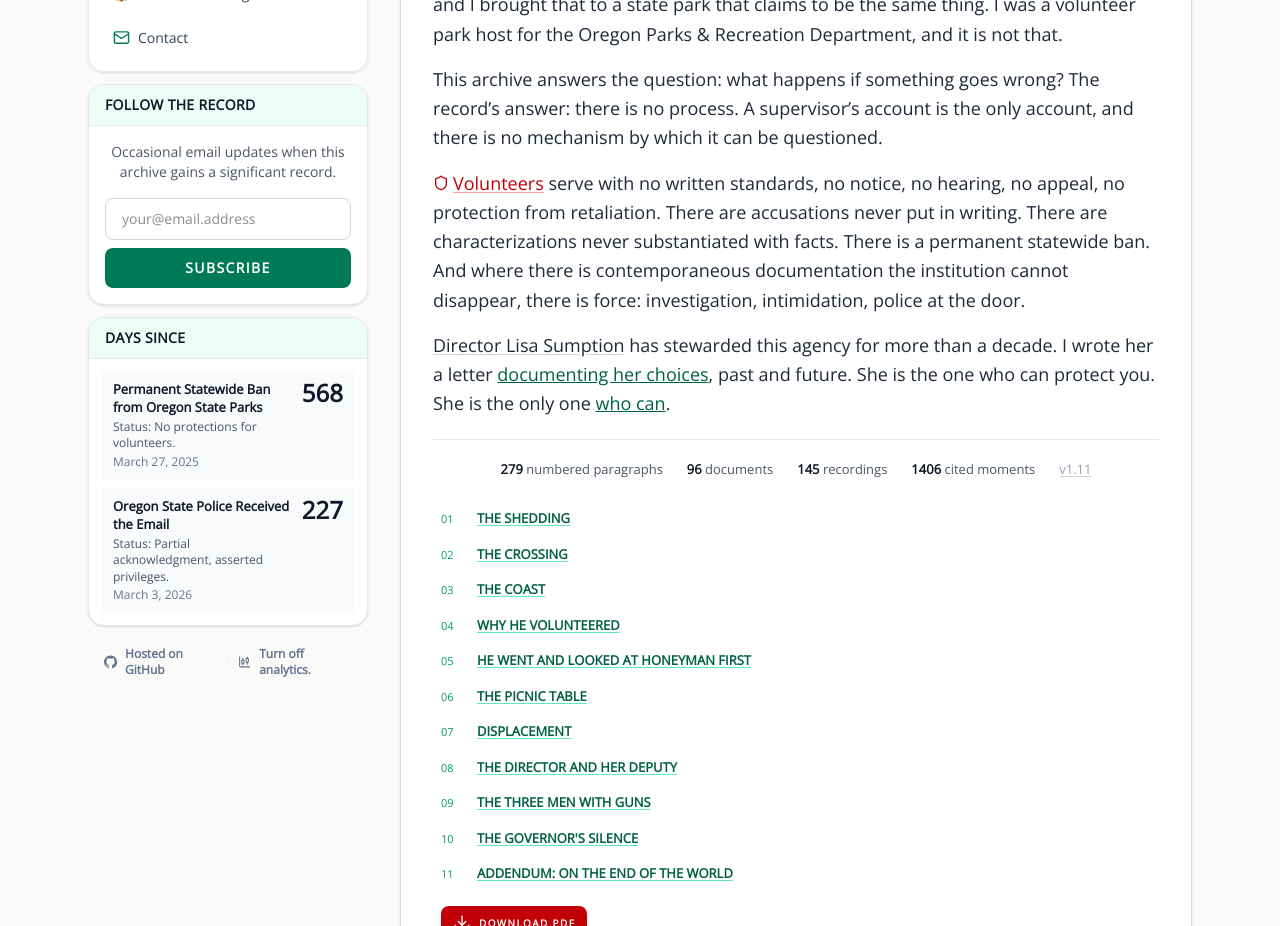
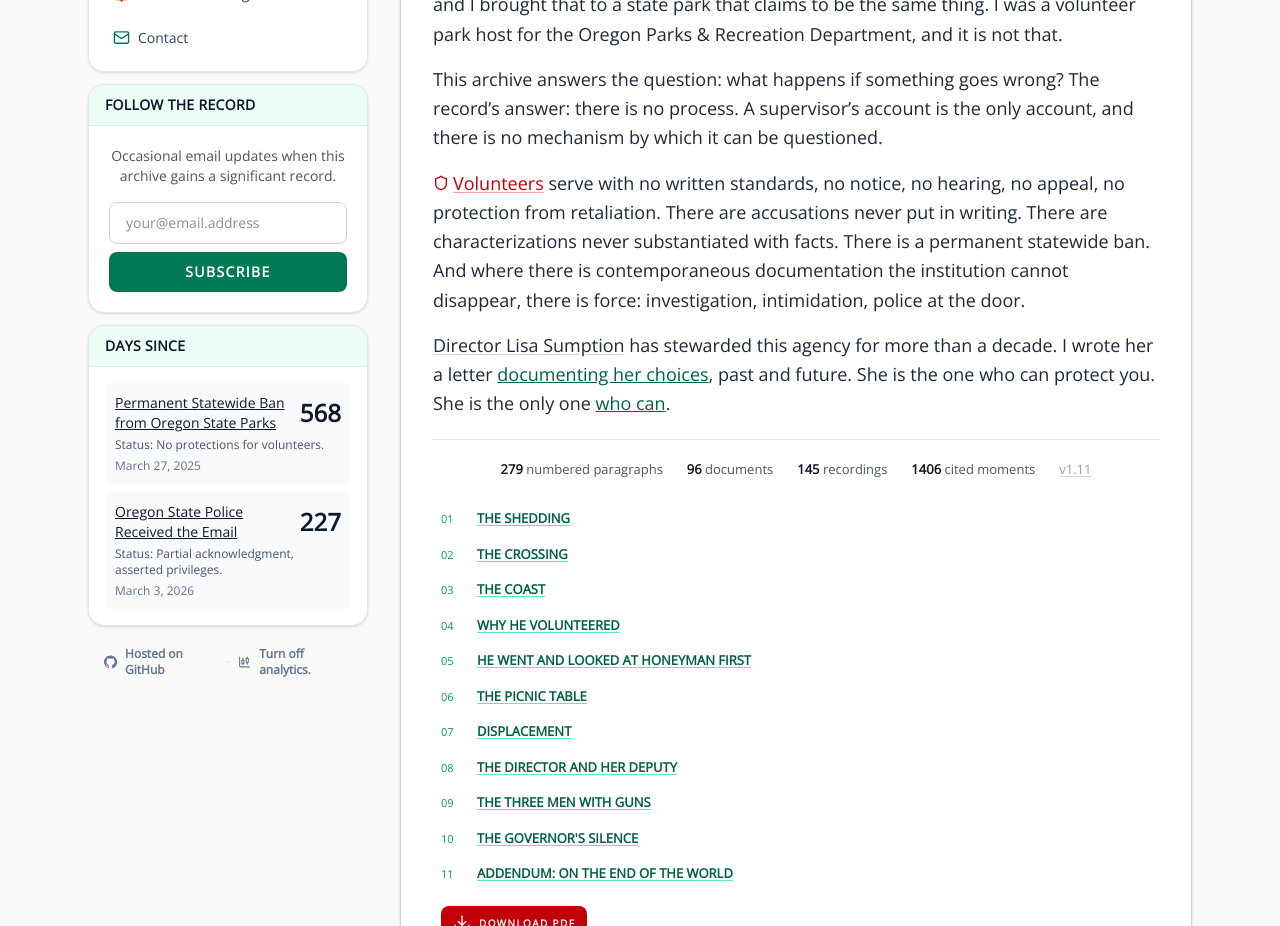
Before and after one commit to rswfire/rswfire.oprd, a Next.js app: page / in a window 1280 px wide. Shown: the part 820-1746 px from the top of the page. Built offline with nearby package versions, Linux system fonts and the light colour scheme; no server answers.

Commit message:
Revert "Phone menu: the shield, the newsletter and the tracker tightened"
This reverts commit 35ff92d2f92dede41ce42635f673cc7d6405cd93.

```diff
--- a/components/Header.tsx
+++ b/components/Header.tsx
@@ -6,6 +6,7 @@ import Icon from "@/components/Icon";
 import NewsletterSignup from "@/components/NewsletterSignup";
 import HostedOnGithub from "@/components/HostedOnGithub";
 import Tracker from "@/components/Tracker";
+import VolunteerShield from "@/components/VolunteerShield";
 import { archiveSections } from "@/lib/sections";
 
 export default function Header() {
@@ -219,19 +220,8 @@ export default function Header() {
                                 }
                             }}
                         >
-                            <Link
-                                href="/volunteers"
-                                className="flex items-center gap-3 overflow-hidden rounded-xl border border-red-200 shadow-sm"
-                            >
-                                <span className="flex h-12 w-11 shrink-0 items-center justify-center bg-red-700">
-                                    <Icon name="Shield" className="text-white w-5 h-5" size={20} strokeWidth={1.75} />
-                                </span>
-                                <span className="py-1.5 pr-3 leading-tight">
-                                    <span className="block text-[11px] font-bold uppercase tracking-widest text-red-900">For Volunteers</span>
-                                    <span className="block text-[11px] text-gray-600">If this happened to you, it has a name.</span>
-                                </span>
-                            </Link>
-                            <NewsletterSignup />
+                            <VolunteerShield />
+                                            <NewsletterSignup />
                             <Tracker />
                             <HostedOnGithub />
                         </div>
--- a/components/NewsletterSignup.tsx
+++ b/components/NewsletterSignup.tsx
@@ -33,7 +33,7 @@ export default function NewsletterSignup() {
             <div className="border-b border-slate-200 bg-emerald-50 px-4 py-2.5">
                 <h2 className="text-sm font-bold uppercase tracking-wide text-slate-900">Follow the Record</h2>
             </div>
-            <div className="p-4">
+            <div className="p-5">
                 <div className="text-center text-sm text-gray-600">
                     Occasional email updates when this archive gains a significant record.
                 </div>
--- a/components/Tracker.tsx
+++ b/components/Tracker.tsx
@@ -86,42 +86,42 @@ export default function Tracker() {
                 </div>
             </div>
 
-            <div className="p-3 space-y-4">
+            <div className="p-4 space-y-4">
 
                 <div>
                     <div className="space-y-2">
                         {SILENCE_EVENTS.map((event, index) => {
                             const days = calculateDaysSince(event.date);
                             return (
-                                <div key={index} className="grid grid-cols-[1fr_auto] items-start gap-x-3 rounded bg-slate-50 px-3 py-2.5">
-                                    <div className="min-w-0">
+                                <div key={index} className="bg-slate-50 p-2.5 rounded">
+                                    <div className="flex justify-between items-center mb-1">
                                         {event.link ? (
                                             <Link
                                                 href={event.link}
-                                                className="block text-[13px] font-semibold leading-snug text-slate-900 hover:text-emerald-700"
+                                                className="text-sm font-medium text-slate-900 hover:text-emerald-700 underline"
                                             >
                                                 {event.label}
                                             </Link>
                                         ) : (
-                                            <div className="text-[13px] font-semibold leading-snug text-slate-900">
+                                            <div className="text-sm font-medium text-slate-900">
                                                 {event.label}
                                             </div>
                                         )}
+                                        <div className="text-2xl font-bold text-slate-900 tabular-nums">
+                                            {days}
+                                        </div>
+                                    </div>
                                     {event.context && (
-                                            <div className="mt-0.5 text-xs leading-snug text-slate-600">
+                                        <div className="text-xs text-slate-600 leading-snug">
                                             {event.context}
                                         </div>
                                     )}
-                                        <div className="mt-0.5 text-xs text-slate-500">
+                                    <div className="text-xs text-slate-500 mt-1">
                                         {new Date(event.date).toLocaleDateString('en-US', {
                                             month: 'long',
                                             day: 'numeric',
                                             year: 'numeric'
                                         })}
-                                        </div>
-                                    </div>
-                                    <div className="text-2xl font-bold leading-none tabular-nums text-slate-900">
-                                        {days}
                                     </div>
                                 </div>
                             );
```
Lines whose indentation alone changed are shown as unchanged.
